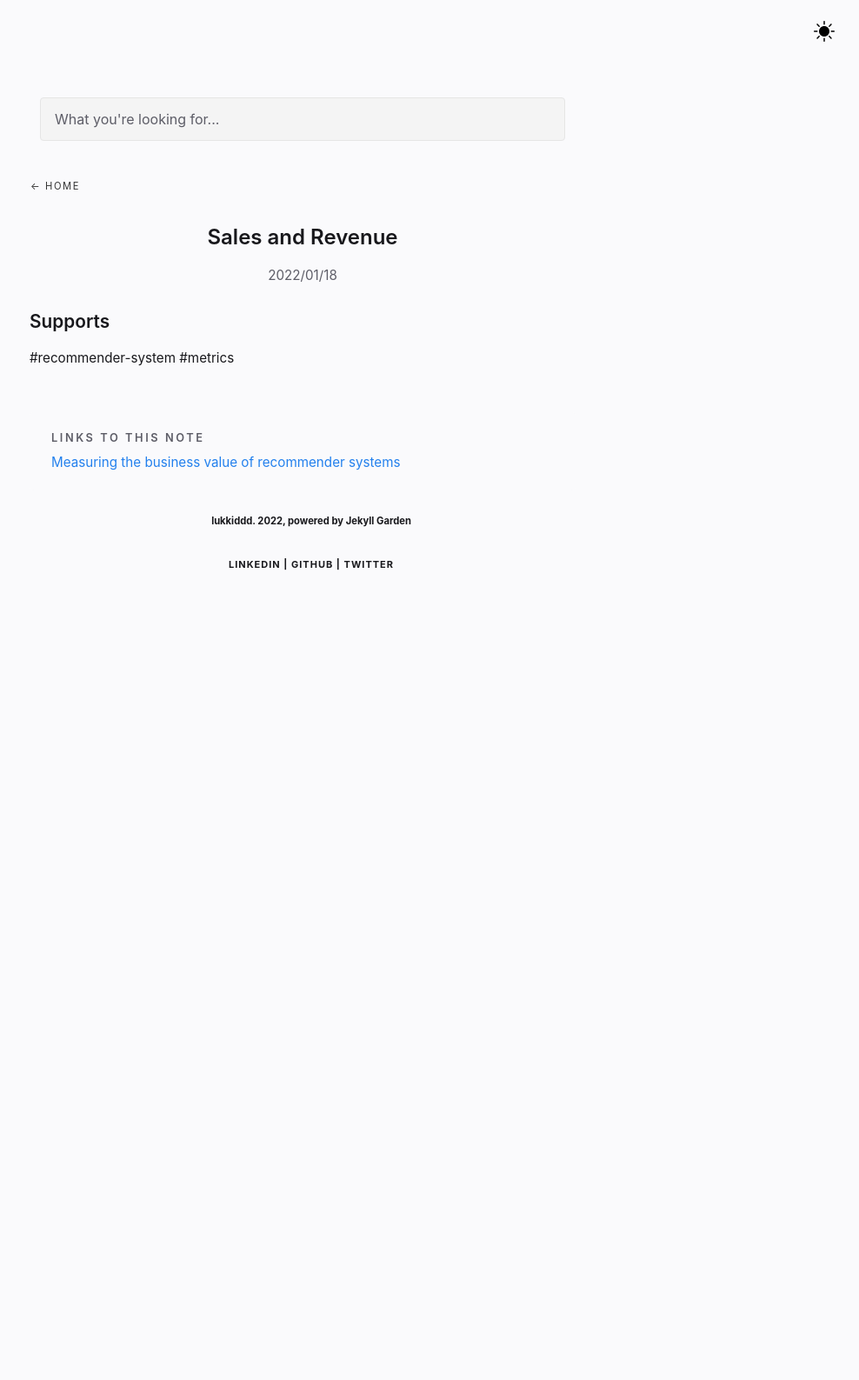
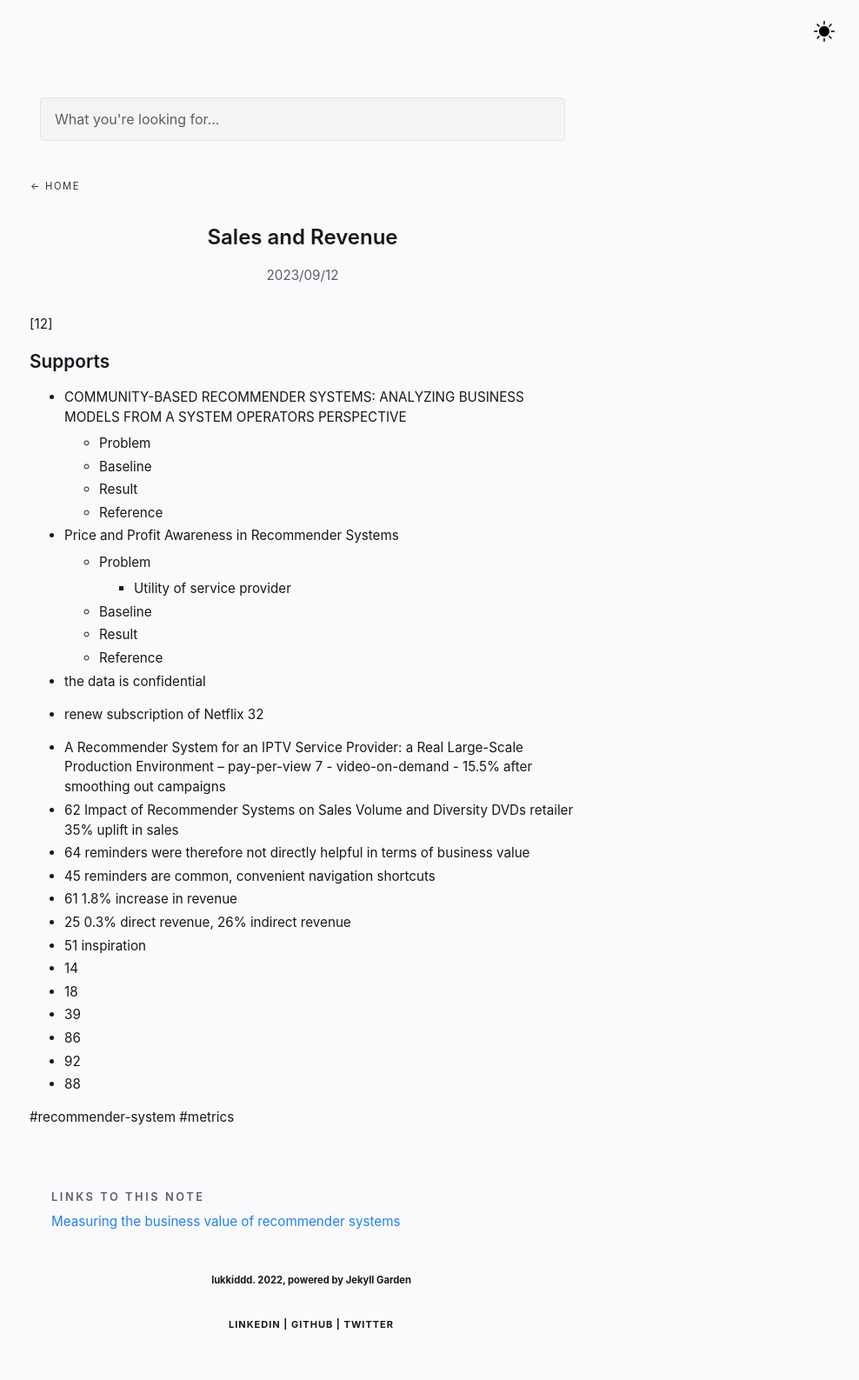
Before and after one commit to lukkiddd/lukkiddd.github.io, a Jekyll site: the page built from _notes/Public/Sales and Revenue.md, in a window 1280 px wide. Shown: the whole page at 87% size, without its empty margins (292-1280 px from the left). Built offline with Jekyll 4.4.1, drawn with Linux system fonts in a browser that asks for light colours; before the commit the page ends 900 px from its top, so only the background shows below that.

Commit message:
Add unupdated note

```diff
--- a/_notes/Public/Sales and Revenue.md
+++ b/_notes/Public/Sales and Revenue.md
@@ -1,15 +1,40 @@
 ---
-title : Sales and Revenue
-notetype : feed
-date : 18-01-2022
+title: Sales and Revenue
+notetype: feed
+date: 2023-09-12
 ---
 
 
-
-
+[12]
 
 ### Supports
+- COMMUNITY-BASED RECOMMENDER SYSTEMS: ANALYZING BUSINESS MODELS FROM A SYSTEM OPERATORS PERSPECTIVE
+	- Problem
+	- Baseline
+	- Result
+	- Reference
+- Price and Profit Awareness in Recommender Systems
+	- Problem
+		- Utility of service provider
+	- Baseline
+	- Result
+	- Reference
+- the data is confidential
+- renew subscription of Netflix 32
 
+- A Recommender System for an IPTV Service Provider: a Real Large-Scale Production Environment -- pay-per-view 7 - video-on-demand - 15.5% after smoothing out campaigns
+- 62 Impact of Recommender Systems on Sales Volume and Diversity DVDs retailer 35% uplift in sales
+- 64 reminders were therefore not directly helpful in terms of business value
+- 45 reminders are common, convenient navigation shortcuts
+- 61 1.8% increase in revenue
+- 25 0.3% direct revenue, 26% indirect revenue
+- 51 inspiration
+- 14
+- 18
+- 39
+- 86
+- 92
+- 88
 
 
 
```
Also changed, not shown: _notes/Public/Jointly Leveraging Intent and Interaction Signals to Predict User Satisfaction with Slate Recommendation.md (+1 -1 lines), _notes/Public/Note on Causal Inference for the Brave and True.md (added, +19 -0 lines).
